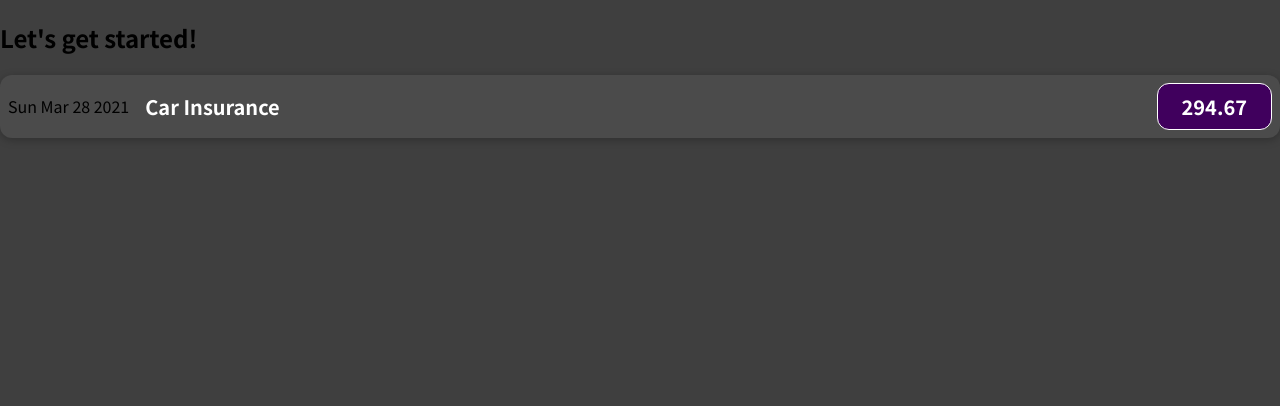
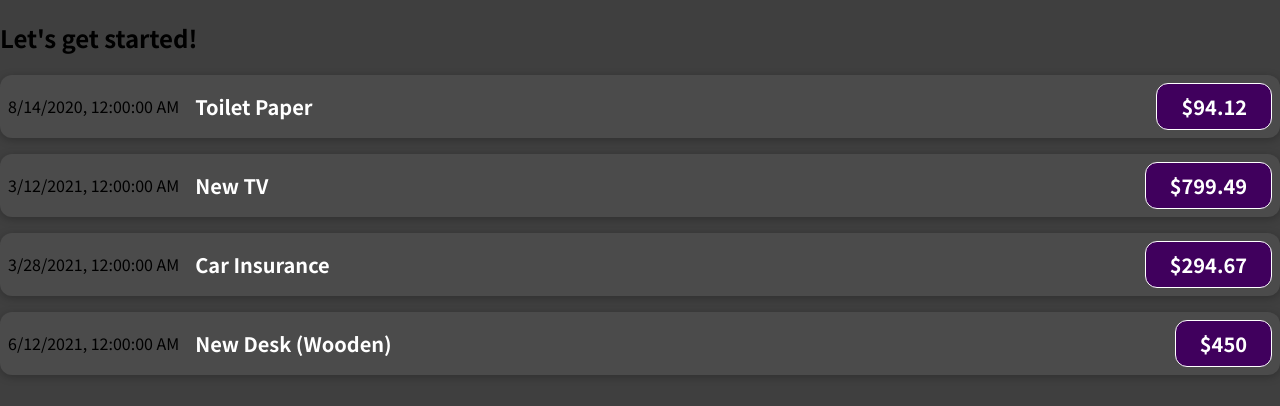
Before and after one commit to nsnyng/react-learn-udemy, a JavaScript app: page / in a window 1280 px wide. Shown: the top 406 px of the page. Built offline with nearby package versions, Linux system fonts and the light colour scheme.

Commit message:
props 사용 방법

```diff
--- a/src/App.js
+++ b/src/App.js
@@ -1,10 +1,56 @@
-import ExpenseItem from './components/ExpenseItem';
+import ExpenseItem from "./components/ExpenseItem";
 
 function App() {
+  const expenses = [
+    {
+      id: "e1",
+      title: "Toilet Paper",
+      amount: 94.12,
+      date: new Date(2020, 7, 14),
+    },
+    {
+      id: "e2",
+      title: "New TV",
+      amount: 799.49,
+      date: new Date(2021, 2, 12),
+    },
+    {
+      id: "e3",
+      title: "Car Insurance",
+      amount: 294.67,
+      date: new Date(2021, 2, 28),
+    },
+    {
+      id: "e4",
+      title: "New Desk (Wooden)",
+      amount: 450,
+      date: new Date(2021, 5, 12),
+    },
+  ];
+
   return (
     <div>
       <h2>Let's get started!</h2>
-      <ExpenseItem></ExpenseItem>
+      <ExpenseItem
+        title={expenses[0].title}
+        amount={expenses[0].amount}
+        date={expenses[0].date}
+      ></ExpenseItem>
+      <ExpenseItem
+        title={expenses[1].title}
+        amount={expenses[1].amount}
+        date={expenses[1].date}
+      ></ExpenseItem>
+      <ExpenseItem
+        title={expenses[2].title}
+        amount={expenses[2].amount}
+        date={expenses[2].date}
+      ></ExpenseItem>
+      <ExpenseItem
+        title={expenses[3].title}
+        amount={expenses[3].amount}
+        date={expenses[3].date}
+      ></ExpenseItem>
     </div>
   );
 }
--- a/src/components/ExpenseItem.js
+++ b/src/components/ExpenseItem.js
@@ -1,16 +1,12 @@
 import "./ExpenseItem.css";
 
-function ExpenseItem() {
-  const expenseDate = new Date(2021, 2, 28);
-  const expenseTitle = "Car Insurance";
-  const expenseAmount = 294.67;
-
+function ExpenseItem(props) {
   return (
     <div className="expense-item">
-      <div>{expenseDate.toDateString()}</div>
+      <div>{props.date.toLocaleString()}</div>
       <div className="expense-item__description">
-        <h2>{expenseTitle}</h2>
-        <div className="expense-item__price">{expenseAmount}</div>
+        <h2>{props.title}</h2>
+        <div className="expense-item__price">${props.amount}</div>
       </div>
     </div>
   );
```
